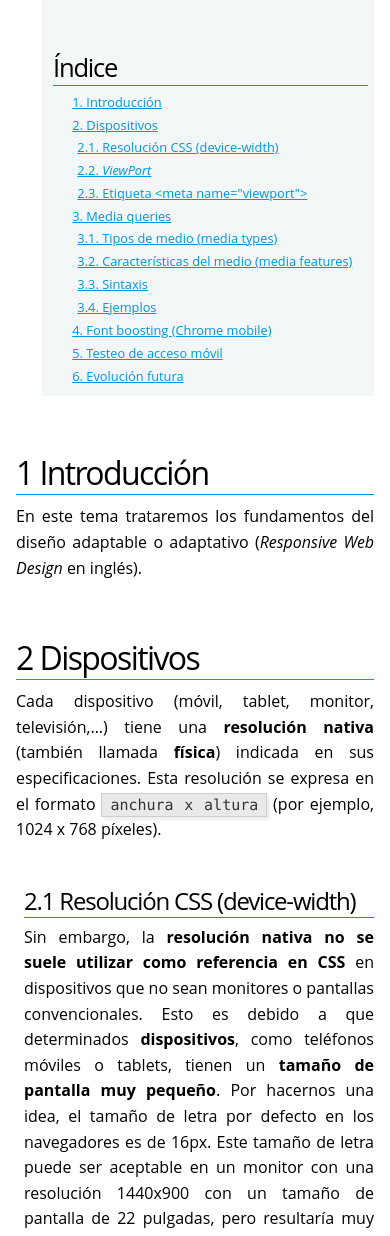
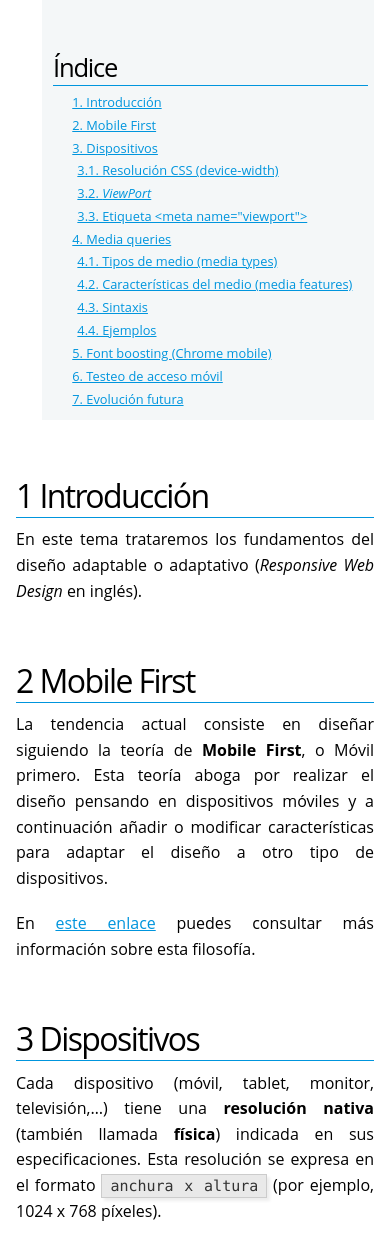
Before and after one commit to interfacesweb/interfacesweb.github.io, a plain HTML site: page unidades/02-estilos/02-04-disenyo-responsivo.html in a window 390 px wide. Shown: the part 355-1591 px from the top of the page. Drawn offline with Linux system fonts and the light colour scheme.

Commit message:
Añadido concepto mobile first

```diff
--- a/unidades/02-estilos/02-04-disenyo-responsivo.html
+++ b/unidades/02-estilos/02-04-disenyo-responsivo.html
@@ -33,24 +33,25 @@
 <div id="text-table-of-contents">
 <ul>
 <li><a href="#sec-1">1. Introducción</a></li>
-<li><a href="#sec-2">2. Dispositivos</a>
+<li><a href="#sec-2">2. Mobile First</a></li>
+<li><a href="#sec-3">3. Dispositivos</a>
 <ul>
-<li><a href="#sec-2-1">2.1. Resolución CSS (device-width)</a></li>
-<li><a href="#sec-2-2">2.2. <i>ViewPort</i></a></li>
-<li><a href="#sec-2-3">2.3. Etiqueta &lt;meta name="viewport"&gt;</a></li>
+<li><a href="#sec-3-1">3.1. Resolución CSS (device-width)</a></li>
+<li><a href="#sec-3-2">3.2. <i>ViewPort</i></a></li>
+<li><a href="#sec-3-3">3.3. Etiqueta &lt;meta name="viewport"&gt;</a></li>
 </ul>
 </li>
-<li><a href="#sec-3">3. Media queries</a>
+<li><a href="#sec-4">4. Media queries</a>
 <ul>
-<li><a href="#sec-3-1">3.1. Tipos de medio (media types)</a></li>
-<li><a href="#sec-3-2">3.2. Características del medio (media features)</a></li>
-<li><a href="#sec-3-3">3.3. Sintaxis</a></li>
-<li><a href="#sec-3-4">3.4. Ejemplos</a></li>
+<li><a href="#sec-4-1">4.1. Tipos de medio (media types)</a></li>
+<li><a href="#sec-4-2">4.2. Características del medio (media features)</a></li>
+<li><a href="#sec-4-3">4.3. Sintaxis</a></li>
+<li><a href="#sec-4-4">4.4. Ejemplos</a></li>
 </ul>
 </li>
-<li><a href="#sec-4">4. Font boosting (Chrome mobile)</a></li>
-<li><a href="#sec-5">5. Testeo de acceso móvil</a></li>
-<li><a href="#sec-6">6. Evolución futura</a></li>
+<li><a href="#sec-5">5. Font boosting (Chrome mobile)</a></li>
+<li><a href="#sec-6">6. Testeo de acceso móvil</a></li>
+<li><a href="#sec-7">7. Evolución futura</a></li>
 </ul>
 </div>
 </div>
@@ -64,16 +65,28 @@ En este tema trataremos los fundamentos del diseño adaptable o adaptativo (<i>R
 </div>
 </div>
 <div id="outline-container-sec-2" class="outline-2">
-<h2 id="sec-2"><span class="section-number-2">2</span> Dispositivos</h2>
+<h2 id="sec-2"><span class="section-number-2">2</span> Mobile First</h2>
 <div class="outline-text-2" id="text-2">
+<p>
+La tendencia actual consiste en diseñar siguiendo la teoría de <b>Mobile First</b>, o Móvil primero. Esta teoría aboga por realizar el diseño pensando en dispositivos móviles y a continuación añadir o modificar características para adaptar el diseño a otro tipo de dispositivos.
+</p>
+
+<p>
+En <a href="http://zurb.com/word/mobile-first">este enlace</a> puedes consultar más información sobre esta filosofía.
+</p>
+</div>
+</div>
+<div id="outline-container-sec-3" class="outline-2">
+<h2 id="sec-3"><span class="section-number-2">3</span> Dispositivos</h2>
+<div class="outline-text-2" id="text-3">
 <p>
 Cada dispositivo (móvil, tablet, monitor, televisión,&#x2026;) tiene una <b>resolución nativa</b> (también llamada <b>física</b>) indicada en sus especificaciones. Esta resolución se expresa en el formato <code>anchura x altura</code> (por ejemplo, 1024 x 768 píxeles).
 </p>
 </div>
 
-<div id="outline-container-sec-2-1" class="outline-3">
-<h3 id="sec-2-1"><span class="section-number-3">2.1</span> Resolución CSS (device-width)</h3>
-<div class="outline-text-3" id="text-2-1">
+<div id="outline-container-sec-3-1" class="outline-3">
+<h3 id="sec-3-1"><span class="section-number-3">3.1</span> Resolución CSS (device-width)</h3>
+<div class="outline-text-3" id="text-3-1">
 <p>
 Sin embargo, la <b>resolución nativa no se suele utilizar como referencia en CSS</b> en dispositivos que no sean monitores o pantallas convencionales. Esto es debido a que determinados <b>dispositivos</b>, como teléfonos móviles o tablets, tienen un <b>tamaño de pantalla muy pequeño</b>. Por hacernos una idea, el tamaño de letra por defecto en los navegadores es de 16px. Este tamaño de letra puede ser aceptable en un monitor con una resolución 1440x900 con un tamaño de pantalla de 22 pulgadas, pero resultaría muy pequeño en un teléfono de resolución 1920x1024 de 5 pulgadas.
 </p>
@@ -88,9 +101,9 @@ En <a href="http://mydevice.io/devices/">http://mydevice.io/devices/</a> puedes
 </div>
 </div>
 
-<div id="outline-container-sec-2-2" class="outline-3">
-<h3 id="sec-2-2"><span class="section-number-3">2.2</span> <i>ViewPort</i></h3>
-<div class="outline-text-3" id="text-2-2">
+<div id="outline-container-sec-3-2" class="outline-3">
+<h3 id="sec-3-2"><span class="section-number-3">3.2</span> <i>ViewPort</i></h3>
+<div class="outline-text-3" id="text-3-2">
 <p>
 Por último, existe un tercer valor de resolución utilizado en el diseño web, que es la resolución del <i>ViewPort</i>. El <i>ViewPort</i> se corresponde con el <b>ancho de la pantalla del navegador web</b>.
 </p>
@@ -112,9 +125,9 @@ Es importante dejar claro que la resolución del <i>ViewPort</i> es <b>distinta
 </div>
 </div>
 
-<div id="outline-container-sec-2-3" class="outline-3">
-<h3 id="sec-2-3"><span class="section-number-3">2.3</span> Etiqueta &lt;meta name="viewport"&gt;</h3>
-<div class="outline-text-3" id="text-2-3">
+<div id="outline-container-sec-3-3" class="outline-3">
+<h3 id="sec-3-3"><span class="section-number-3">3.3</span> Etiqueta &lt;meta name="viewport"&gt;</h3>
+<div class="outline-text-3" id="text-3-3">
 <p>
 En el diseño adaptativo se busca que la apariencia visual de la página web esté ajustada al tamaño de la pantalla. Para ello se utiliza la etiqueta <a href="https://developer.mozilla.org/es/docs/M%25C3%25B3vil/Viewport_meta_tag">&lt;meta name="viewport"&gt;</a>. Esta etiqueta sirve para <b>indicar al navegador</b> qué <b>tamaño</b> debe definir para su <i>ViewPort</i>. En la mayoría de ocasiones utilizaremos la etiqueta de la siguiente manera:
 </p>
@@ -132,9 +145,9 @@ Este código indica al navegador que debe utilizar la <b>anchura CSS</b> (<code>
 </div>
 </div>
 
-<div id="outline-container-sec-3" class="outline-2">
-<h2 id="sec-3"><span class="section-number-2">3</span> Media queries</h2>
-<div class="outline-text-2" id="text-3">
+<div id="outline-container-sec-4" class="outline-2">
+<h2 id="sec-4"><span class="section-number-2">4</span> Media queries</h2>
+<div class="outline-text-2" id="text-4">
 <p>
 Las <i>media queries</i> son expresiones que se utilizan en CSS3 para <b>identificar el dispositivo</b> al que va dirigido un determinado <b>conjunto de reglas de estilo CSS</b>.
 </p>
@@ -148,9 +161,9 @@ Cada expresión <i>media query</i> está formada por un <b>tipo de medio</b> (<i
 </p>
 </div>
 
-<div id="outline-container-sec-3-1" class="outline-3">
-<h3 id="sec-3-1"><span class="section-number-3">3.1</span> Tipos de medio (media types)</h3>
-<div class="outline-text-3" id="text-3-1">
+<div id="outline-container-sec-4-1" class="outline-3">
+<h3 id="sec-4-1"><span class="section-number-3">4.1</span> Tipos de medio (media types)</h3>
+<div class="outline-text-3" id="text-4-1">
 <p>
 Un <i>media type</i> define un tipo de dispositivo. Los tipos de medio más utilizados son:
 </p>
@@ -170,9 +183,9 @@ Se puede consultar el resto de opciones en este <a href="http://www.w3schools.co
 </div>
 </div>
 
-<div id="outline-container-sec-3-2" class="outline-3">
-<h3 id="sec-3-2"><span class="section-number-3">3.2</span> Características del medio (media features)</h3>
-<div class="outline-text-3" id="text-3-2">
+<div id="outline-container-sec-4-2" class="outline-3">
+<h3 id="sec-4-2"><span class="section-number-3">4.2</span> Características del medio (media features)</h3>
+<div class="outline-text-3" id="text-4-2">
 <p>
 Se pueden utilizar expresiones adicionales al <i>media type</i> para determinar de manera más concreta las características del dispositivo. Algunas de las características más utilizadas son:
 </p>
@@ -198,9 +211,9 @@ Se puede consultar el resto de características en este <a href="http://www.w3sc
 </div>
 </div>
 
-<div id="outline-container-sec-3-3" class="outline-3">
-<h3 id="sec-3-3"><span class="section-number-3">3.3</span> Sintaxis</h3>
-<div class="outline-text-3" id="text-3-3">
+<div id="outline-container-sec-4-3" class="outline-3">
+<h3 id="sec-4-3"><span class="section-number-3">4.3</span> Sintaxis</h3>
+<div class="outline-text-3" id="text-4-3">
 <p>
 Para definir una <i>media query</i> se sigue la siguiente sintaxis en CSS:
 </p>
@@ -225,9 +238,9 @@ También es posible definir que una determinada hoja de estilos se aplique para
 </div>
 </div>
 
-<div id="outline-container-sec-3-4" class="outline-3">
-<h3 id="sec-3-4"><span class="section-number-3">3.4</span> Ejemplos</h3>
-<div class="outline-text-3" id="text-3-4">
+<div id="outline-container-sec-4-4" class="outline-3">
+<h3 id="sec-4-4"><span class="section-number-3">4.4</span> Ejemplos</h3>
+<div class="outline-text-3" id="text-4-4">
 <p>
 A continuación se muestran algunos ejemplos de <i>media queries</i>:
 </p>
@@ -269,9 +282,9 @@ A continuación se muestran algunos ejemplos de <i>media queries</i>:
 </div>
 </div>
 
-<div id="outline-container-sec-4" class="outline-2">
-<h2 id="sec-4"><span class="section-number-2">4</span> Font boosting (Chrome mobile)</h2>
-<div class="outline-text-2" id="text-4">
+<div id="outline-container-sec-5" class="outline-2">
+<h2 id="sec-5"><span class="section-number-2">5</span> Font boosting (Chrome mobile)</h2>
+<div class="outline-text-2" id="text-5">
 <p>
 El navegador <i>Chrome Mobile</i> <b>cambia el tamaño de la letra</b> de algunos <b>elementos de bloque</b> en función de la <b>altura</b> de los mismos para favorecer su legibilidad. Esta característica hace que los estilos que se muestran no coincidan en ocasiones con los estilos establecidos en las hojas de estilo.
 </p>
@@ -304,9 +317,9 @@ Para más información puedes consultar los siguientes artículos de <i>Stack Ov
 </div>
 </div>
 
-<div id="outline-container-sec-5" class="outline-2">
-<h2 id="sec-5"><span class="section-number-2">5</span> Testeo de acceso móvil</h2>
-<div class="outline-text-2" id="text-5">
+<div id="outline-container-sec-6" class="outline-2">
+<h2 id="sec-6"><span class="section-number-2">6</span> Testeo de acceso móvil</h2>
+<div class="outline-text-2" id="text-6">
 <p>
 Existen multitud de páginas que proporcionan herramientas para comprobar el aspecto visual de una web en distintos tipos de dispositivos. A continuación se indican algunas de ellas:
 </p>
@@ -316,9 +329,9 @@ Existen multitud de páginas que proporcionan herramientas para comprobar el asp
 </ul>
 </div>
 </div>
-<div id="outline-container-sec-6" class="outline-2">
-<h2 id="sec-6"><span class="section-number-2">6</span> Evolución futura</h2>
-<div class="outline-text-2" id="text-6">
+<div id="outline-container-sec-7" class="outline-2">
+<h2 id="sec-7"><span class="section-number-2">7</span> Evolución futura</h2>
+<div class="outline-text-2" id="text-7">
 <p>
 Las tendencias actuales en el campo del diseño adaptativo van enfocadas a <b>personalizar el código que proporciona el servidor</b> en función del tipo de cliente que hace la petición.
 </p>
```
